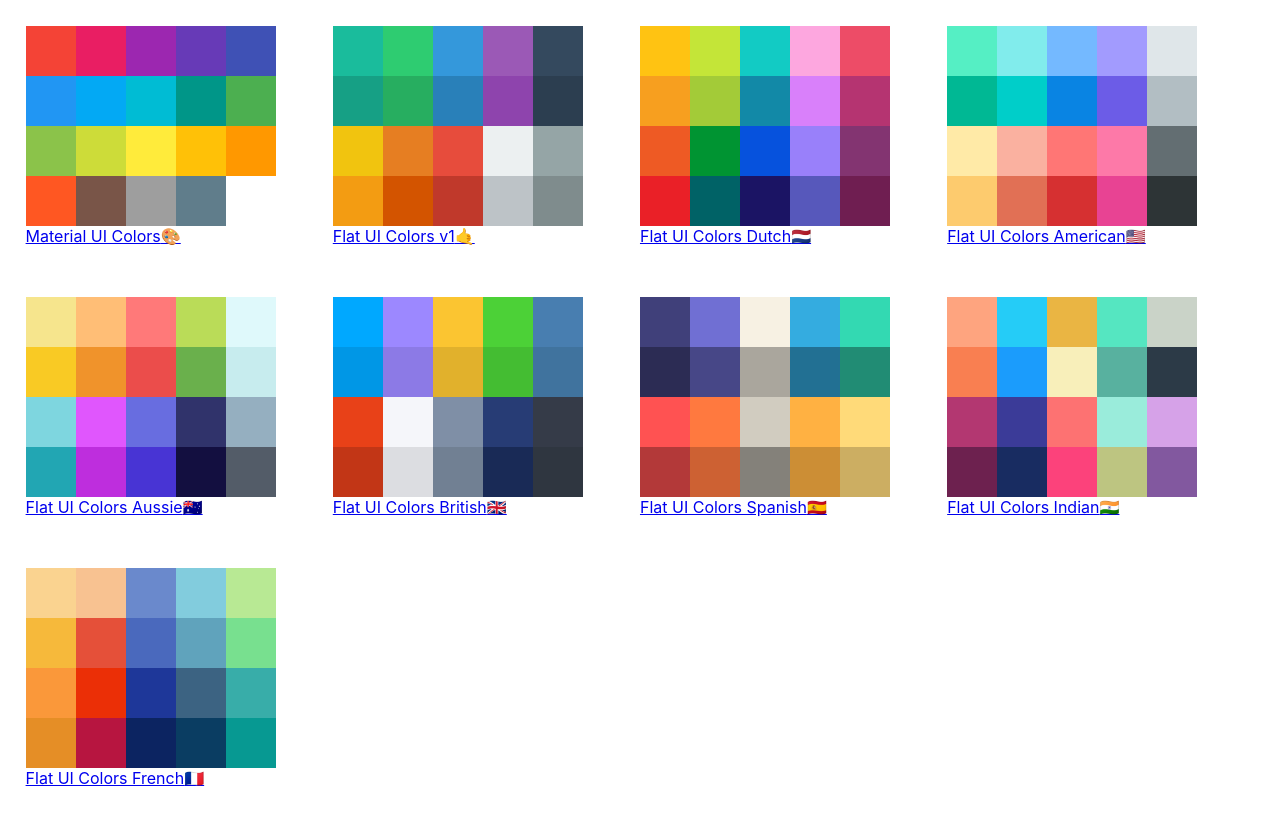
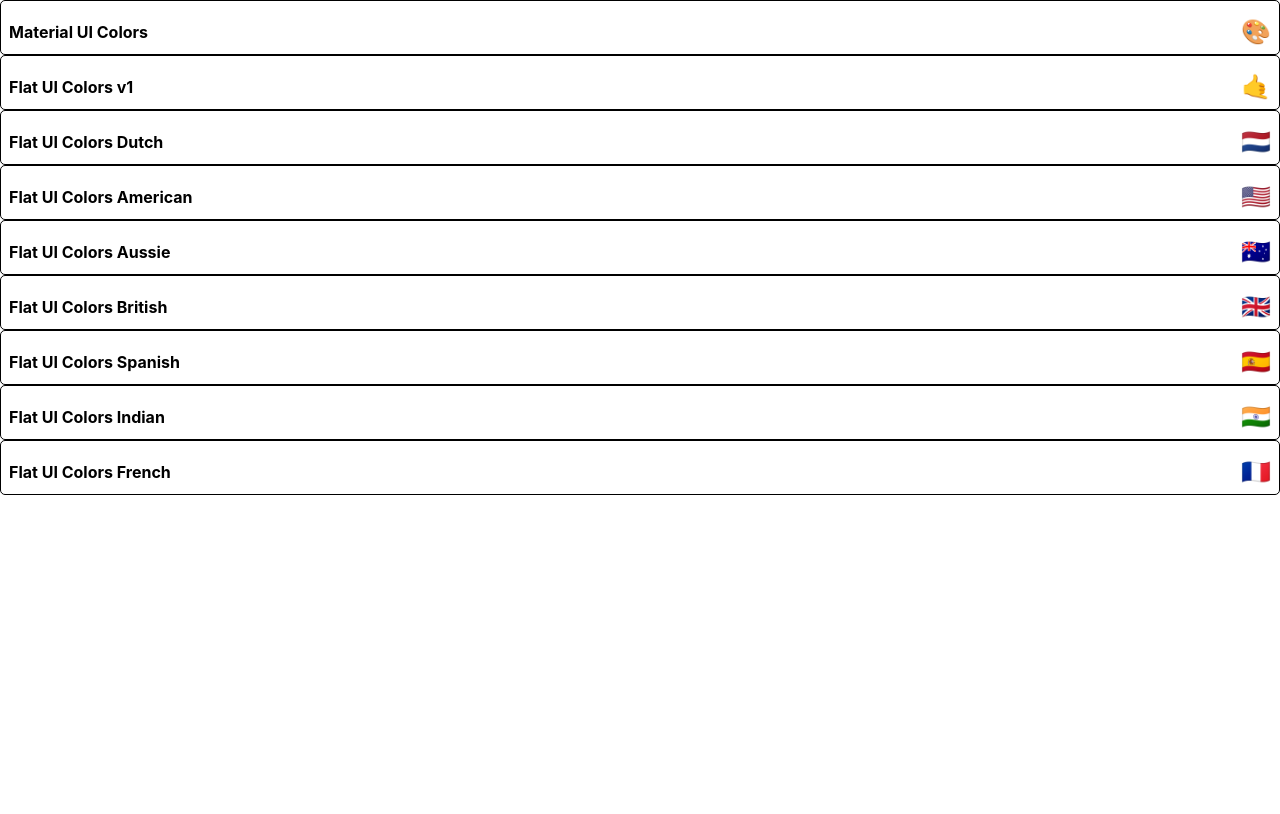
Before and after one commit to michaelohalloran/react-color-picker, a React (Create React App) app: page / in a window 1280 px wide. Built offline with nearby package versions, Linux system fonts and the light colour scheme.

Commit message:
add withStyles and start of styles for mini-palette

```diff
--- a/package.json
+++ b/package.json
@@ -5,6 +5,7 @@
   "dependencies": {
     "@material-ui/core": "^4.3.3",
     "@material-ui/icons": "^4.2.1",
+    "@material-ui/styles": "^4.3.3",
     "chroma-js": "^2.0.4",
     "rc-slider": "^8.6.13",
     "react": "^16.8.6",
--- /dev/null
+++ b/src/Palette/MiniPalette.js
@@ -0,0 +1,49 @@
+import React from "react";
+import { Link } from "react-router-dom";
+import { withStyles } from "@material-ui/styles";
+
+const styles = {
+	root: {
+		backgroundColor: "white",
+		border: "1px solid black",
+		borderRadius: "5px",
+		padding: "0.5rem",
+		position: "relative",
+		overflow: "hidden",
+		"&:hover": {
+			cursor: "pointer"
+		}
+	},
+	colors: {
+		backgroundColor: "grey"
+	},
+	title: {
+		display: "flex",
+		justifyContent: "space-between",
+		alignItems: "center",
+		margin: "0",
+		color: "black",
+		paddingTop: "0.5rem",
+		fontSize: "1rem",
+		position: "relative"
+	},
+	emoji: {
+		marginLeft: "0.5rem",
+		fontSize: "1.5rem"
+	}
+};
+
+const MiniPalette = (props) => {
+	const { classes, colors, emoji, id, paletteName } = props;
+
+	return (
+		<div className={classes.root}>
+			<div className={classes.colors} />
+			<h5 className={classes.title}>
+				{paletteName} <span className={classes.emoji}>{emoji}</span>
+			</h5>
+		</div>
+	);
+};
+
+export default withStyles(styles)(MiniPalette);
--- a/src/Palette/PaletteList.css
+++ b/src/Palette/PaletteList.css
@@ -1,13 +1,6 @@
 .palette-list-container {
-	display: flex;
+	/* display: flex; */
 	/* flex-direction: column; */
-	flex-wrap: wrap;
+	/* flex-wrap: wrap; */
 	/* flex-basis: 35%; */
 }
-
-.single-palette {
-	display: flex;
-	flex-wrap: wrap;
-	flex-basis: 20%;
-	margin: 2%;
-}
--- a/src/Palette/PaletteList.js
+++ b/src/Palette/PaletteList.js
@@ -1,29 +1,12 @@
 import React from "react";
 import { Link } from "react-router-dom";
 import "./PaletteList.css";
+import MiniPalette from "./MiniPalette";
 
 const PaletteList = (props) => {
 	const { paletteList } = props;
-	console.log(paletteList);
-
-	const paletteDisplay = paletteList.map((list) => {
-		const colors = list.colors.map((colorObj) => (
-			<div key={colorObj.name} style={{ backgroundColor: colorObj.color, height: "50px", width: "50px" }} />
-		));
-
-		return (
-			// <div className="single-palette" key={list.id}>
-			<Link className="single-palette" to={`/palette/${list.id}`} key={list.id}>
-				{colors}
-				<div className="list-name-container">
-					{list.paletteName}
-					<span>{list.emoji}</span>
-				</div>
-			</Link>
-			// </div>
-		);
-	});
-	return <div className="palette-list-container">{paletteDisplay}</div>;
+	const miniPalettes = paletteList.map((list) => <MiniPalette {...list} />);
+	return <div className="palette-list-container">{miniPalettes}</div>;
 };
 
 export default PaletteList;
```
Also changed, not shown: 1 other file (tests, documents, lock files or other folders).
